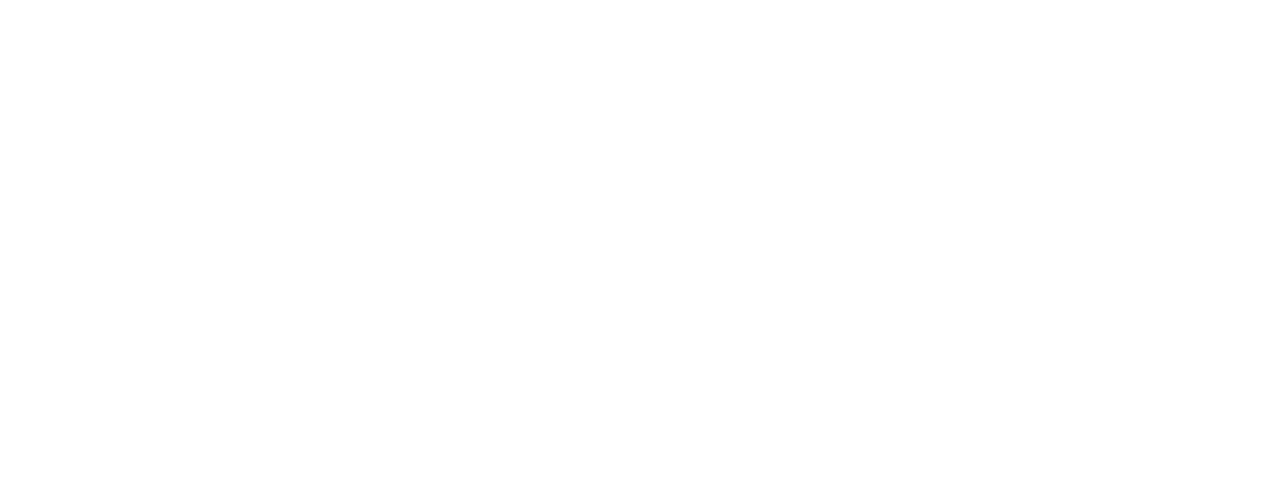
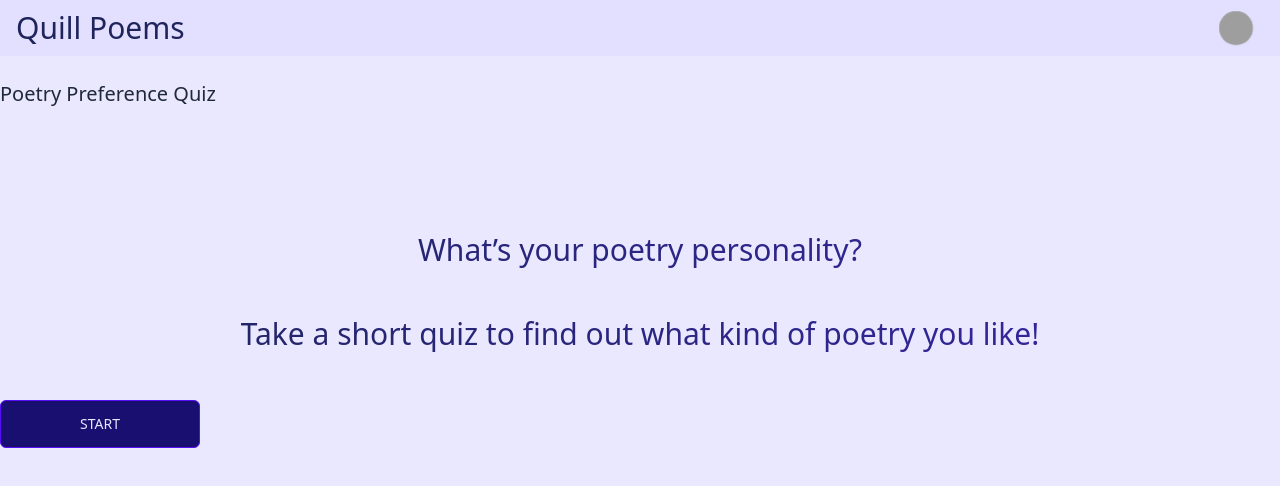
Before and after one commit to francosae/Quill-Poems, a React (Vite) app in the folder client/: page /poetryQuiz in a window 1280 px wide. Before the commit this address had no page. Shown: the top 486 px of the page. Built offline with nearby package versions, Linux system fonts and the light colour scheme; grey boxes are pictures that could not be loaded.

Commit message:
Poetry Preference Quiz Work

```diff
--- a/client/src/App.jsx
+++ b/client/src/App.jsx
@@ -1,6 +1,6 @@
 import { useState } from 'react'
 import { BrowserRouter, Routes, Route } from 'react-router-dom'
-import { Login, Register, Landing, Home} from "./pages/index"
+import { Login, Register, Landing, Home, PoetryQuiz} from "./pages/index"
 // import { Footer, Navbar} from "./components/index"
 
 function App() {
@@ -12,6 +12,7 @@
         <Route path="/login" element={<Login />} />
         <Route path="/signup/*" element={<Register />} />
         <Route path="/home" element={<Home />} />
+        <Route path="/poetryQuiz/*" element={<PoetryQuiz/>} />
       </Routes>
       </BrowserRouter>
     </div>
--- a/client/src/components/Navbar.jsx
+++ b/client/src/components/Navbar.jsx
@@ -8,7 +8,7 @@
             <LoginNav/>
         )
         }
-    if (location === "/home"){
+    if (location === "auth"){
       return(
         <AuthNav/>
       )
@@ -64,8 +64,8 @@
 
 const AuthNav = () => {
     return(
-      <div className='flex max-w-full bg-[#EAE8FF]'>
-        <div className='flex justify-between items-center h-24 w-[1800px] mx-auto px-4 text-[#1F255B] bg-[#EAE8FF]'>
+      <div className='flex max-w-full bg-[#EAE8FF] '>
+        <div className='flex justify-between items-center h-15 w-[1800px] mx-auto px-4 text-[#1F255B] bg-[#e3e0ff]'>
 
         <Link to="/home">
         <h1 className='w-full text-3xl font-medium text-[#1F255B]'>Quill Poems</h1>
@@ -83,7 +83,7 @@
   return(
     <div class="dropdown dropdown-end">
     <label tabindex="0" class="btn btn-ghost btn-circle avatar">
-      <div class="w-20 rounded-full">
+      <div class="w-9 rounded-full">
         <img src="https://placeimg.com/80/80/people" />
       </div>
     </label>
--- a/client/src/components/reusable/Button.jsx
+++ b/client/src/components/reusable/Button.jsx
@@ -1,9 +1,11 @@
 import React from 'react'
-
-export default function Button({text}) {
+import { Link } from 'react-router-dom'
+export default function Button({text, link}) {
   return (
+    <Link to={link}>
     <button className='bg-[#180F70] w-[200px] rounded-md font-medium my-6 mx-auto py-3 text-[#EAE8FF] btn btn-primary'>
         {text}
     </button>
+    </Link>
   )
 }
--- a/client/src/pages/Home/Home.jsx
+++ b/client/src/pages/Home/Home.jsx
@@ -14,7 +14,7 @@
 function Content(){
   return(
     <div className='md:w-[1500px] sm:w-[500px] w-[350px] mt-[-96px] h-screen mx-auto text-left flex flex-col  justify-center '>
-    HELLO
+
     </div>
   )
 }
--- /dev/null
+++ b/client/src/pages/PoetryQuiz/PoetryQuiz.jsx
@@ -0,0 +1,46 @@
+import React from 'react'
+import {Routes, Route, Link} from 'react-router-dom'
+import { Navbar, Button} from '../../components'
+export default function PoetryQuiz() {
+  return (
+    <>
+    <Navbar location="auth"/>
+    <Routes>
+        <Route path="/" element={<QuizIntro />} />
+        <Route path="/question1" element={<QuizQ1 />} />
+    </Routes>
+
+    </>
+  )
+}
+
+
+function QuizIntro(){
+    return(
+        <div className='bg-[#EAE8FF]'>
+
+        <div className='max-w-[1300px] w-full h-screen mx-auto flex flex-col '>
+        <p className='font-thin text-xl mt-6'>Poetry Preference Quiz</p>
+         <h2 className='md:text-3xl sm:text-xl text-xl h-max text-center font-normal md:py-6 mt-[100px] text-transparent bg-clip-text bg-gradient-to-r to-[#3626A7] from-[#1F255B]'>
+             What’s your poetry personality?
+          </h2>
+          <h2 className='md:text-3xl sm:text-xl text-xl h-max text-center font-normal md:py-6 text-transparent bg-clip-text bg-gradient-to-r to-[#3626A7] from-[#1F255B]'>
+          Take a short quiz to find out what kind of poetry you like!
+          </h2>
+
+          <Button text="Start" link="/poetryQuiz/question1"/>
+        </div>
+      </div>
+    )
+}
+
+function QuizQ1(){
+    return(
+        <div className='bg-[#EAE8FF]'>
+
+        <div className='max-w-[1300px] w-full h-screen mx-auto flex flex-col '>
+
+        </div>
+      </div>
+    )
+}
--- a/client/src/pages/index.jsx
+++ b/client/src/pages/index.jsx
@@ -2,4 +2,5 @@
 import Register from "./Register/Register";
 import Landing from "./Landing/Landing";
 import Home from "./Home/Home";
-export {Login, Register, Landing, Home}
+import PoetryQuiz from "./PoetryQuiz/PoetryQuiz";
+export {Login, Register, Landing, Home, PoetryQuiz}
```
Also changed, not shown: client/src/components/PreferencesModal.jsx (added).
